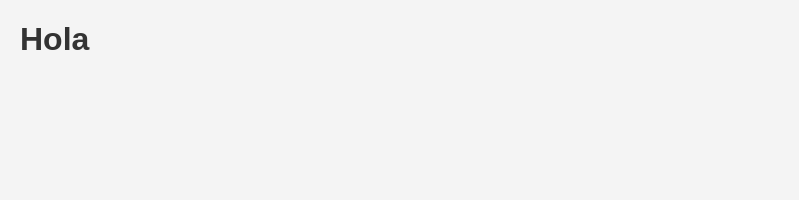
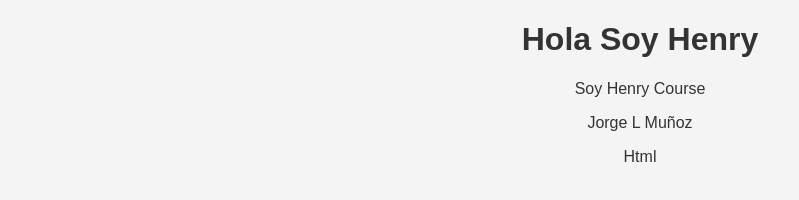
Before and after one commit to jorgelmunozp/RepositorioHenry, a plain HTML site: page App/index.html in a window 1280 px wide. Shown: the whole page, without its empty margins (0-799 px from the left). Drawn offline with Linux system fonts and the light colour scheme.

Commit message:
index.html

```diff
--- a/App/index.html
+++ b/App/index.html
@@ -8,6 +8,13 @@
    </head>
    <body>
       <!-- Contenido de la página va aquí-->
-       <h1>Hola</h1>
+       <header>
+        <h1>Hola Soy Henry</h1>
+       </header>
+       <section>
+        <p>Soy Henry Course</p>
+        <p>Jorge L Muñoz</p>
+       </section>
+       <footer>Html</footer>
    </body>
 </html>
--- a/App/styles.css
+++ b/App/styles.css
@@ -3,4 +3,5 @@
     background-color: #f4f4f4;
     color: #333;
     margin: 20px;
+    text-align: center;
   }
```
